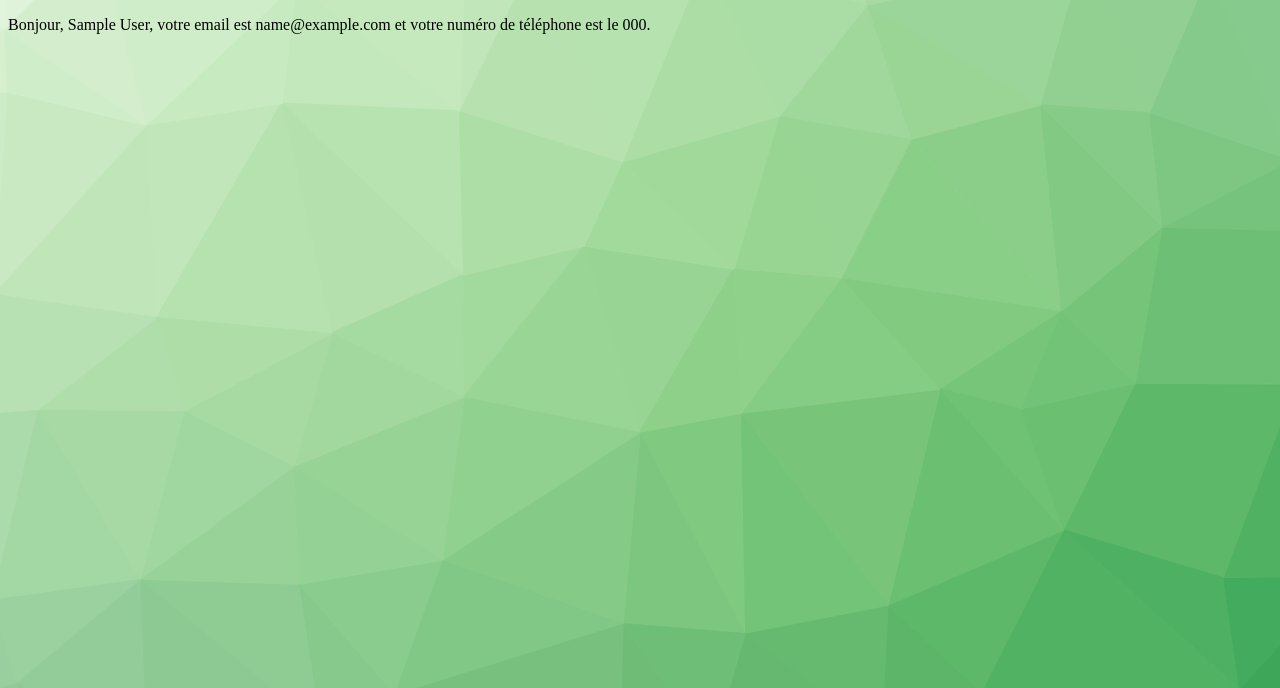
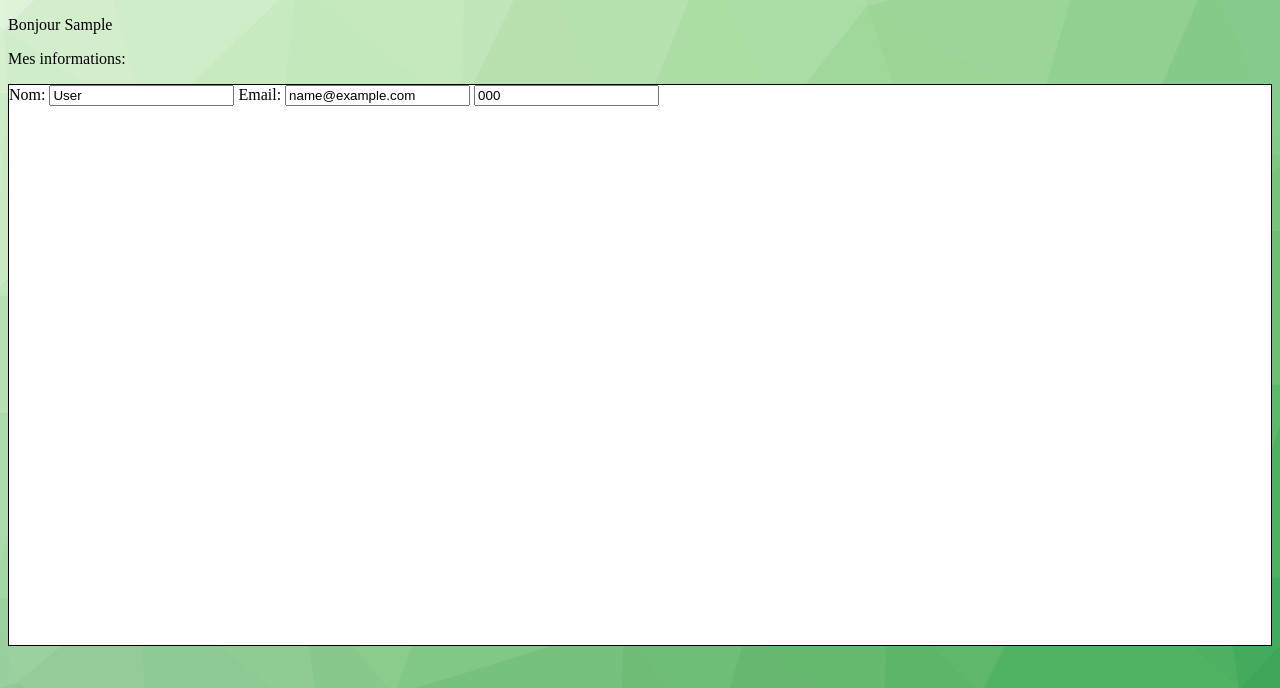
Before and after one commit to LexaFu/trash, a PHP site: page /account.php in a window 1280 px wide. Shown: the part 112-800 px from the top of the page. Run offline with PHP 8.4, Linux system fonts and the light colour scheme; the visitor is signed in with stand-in values (Sample User, id 1); tables that the repository leaves empty or names only in its code hold one stand-in row (values such as "Sample post"); style sheets or scripts are compiled from the project's sources.

Commit message:
G2306bis

```diff
--- a/account.php
+++ b/account.php
@@ -11,7 +11,17 @@ $resultat = $req-> fetch();
 ?>
 
 <!-- affiche le message avec données contenues dans $resultat -->
-<p>Bonjour, <?php echo $resultat['first_name']?> <?php echo $resultat['last_name'];?>, votre email est <?php echo $resultat['email']?> et votre numéro de téléphone est le <?php echo $resultat['phone']; ?>.</p>
+<p>Bonjour <?php echo $resultat['first_name']?></p>
+
+<p>Mes informations: </p>
+<div class="data_user">
+	<label for="last_name">Nom: </label>
+	<input type="text" name="last_name" value="<?php echo $resultat['last_name'];?>">
+	<label for="email">Email: </label>
+	<input type="text" name="email" value="<?php echo $resultat['email']?>">
+	<label for="phone"></label>
+	<input type="text" name="phone" value="<?php echo $resultat['phone']; ?>">
+</div>
 
 <?php
 if ($resultat['status'] == 0) {
--- /dev/null
+++ b/res/sass/_account.scss
@@ -0,0 +1,6 @@
+.data_user{
+	height: 70vh;
+	background-color: #FFF;
+	border: solid 1px;
+	border-color: black;
+}
--- a/res/sass/style.scss
+++ b/res/sass/style.scss
@@ -8,3 +8,4 @@
 @import "index";
 @import "appointment";
 @import "team_page";
+@import "account";
--- a/res/stylesheets/style.css
+++ b/res/stylesheets/style.css
@@ -336,4 +336,12 @@ td {
   border: 1px solid black;
 }
 
+/* line 1, /Users/Gio/Desktop/Talis/www/trash/res/sass/_account.scss */
+.data_user {
+  height: 70vh;
+  background-color: #FFF;
+  border: solid 1px;
+  border-color: black;
+}
+
 /*# sourceMappingURL=../stylesheets/style.map */
--- a/subscribe_post.php
+++ b/subscribe_post.php
@@ -1,4 +1,5 @@
 <?php
+// ob_start();
 include 'connect.php';
 
 
@@ -14,8 +15,10 @@ $req->execute(array(
 	'phone'		 => $_GET['phone']
 ));
 
+$msg = 'Vous êtes maintenant inscrit';
 
-header('Location: header.php?first_name='.$_GET['first_name'].'&last_name='.$_GET['last_name'].'&email='.$_GET['email'].'&phone='.$_GET['phone'].'');
+
+header('Location: index.php?first_name='.$_GET['first_name'].'&last_name='.$_GET['last_name'].'&email='.$_GET['email'].'&phone='.$_GET['phone'].''.$msg);
 
 include 'footer.php';
 
```
Also changed, not shown: 1 other file.
